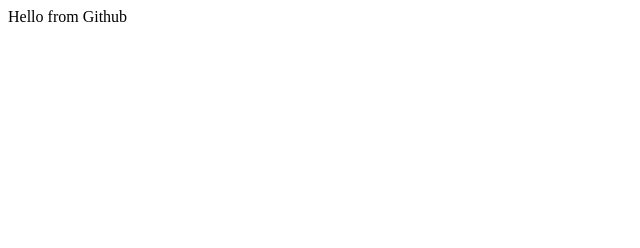
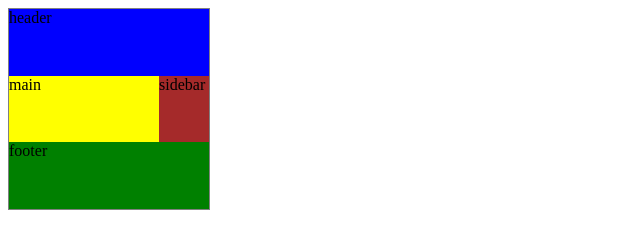
Before and after one commit to Tolik-Niconov/sk-training, a plain HTML site: page index.html in a window 1280 px wide. Shown: the whole page, without its empty margins (0-640 px from the left). Drawn offline with Linux system fonts and the light colour scheme.

Commit message:
Added training8

```diff
--- a/css/style.css
+++ b/css/style.css
@@ -0,0 +1,105 @@
+.container{
+    width: 200px;
+    height: 200px;
+    display: grid;
+    grid-template-columns: repeat(4, 50px);
+    grid-template-rows: auto;
+    border: 1px solid gray;
+    grid-template-areas:
+    "header header header header"
+    "main main main sidebar"
+    "footer footer footer footer";
+}
+
+.item-a{
+    background-color: blue;
+    grid-area: header;
+}
+.item-b{
+    background-color: yellow;
+    grid-area: main;
+}
+.item-c{
+    background-color: brown;
+    grid-area: sidebar;
+}
+.item-d{
+    background-color: green;
+    grid-area: footer;
+}
+
+
+
+
+
+
+
+
+
+
+
+
+
+
+
+
+
+
+
+
+
+
+
+
+
+
+
+
+
+
+
+
+
+
+
+
+
+
+
+
+
+
+
+
+
+
+
+/* .container{
+    display: grid;
+    width: 700px;
+    height: 700px;
+    border: 1px solid gray;
+    grid-template-columns: repeat(3,80px);
+    grid-template-rows: repeat(3,80px);
+    grid-template-columns: [first] 40px [line2] 50px [line3] auto [col4-start] 50px [five] 40px [end];
+    grid-template-rows: [row1-start] 25% [row1-end] 100px [third-line] auto [last-line] ;
+    gap: 15px 15px;
+    justify-content: center;
+    align-content: center;
+}
+.box{
+    background-color: aquamarine;
+    border: 1px dotted gray;
+}
+.item-a{
+    grid-column-start: 2 ;
+    grid-column-end: five;
+    grid-row-start: row1-strat ;
+    grid-row-end: 3;
+    border: 1px solid red;
+}
+.item-c{
+    border: 1px solid yellow;
+    grid-column: 3 /span 2;
+    grid-row: third-line /4;
+} */
--- a/index.html
+++ b/index.html
@@ -7,6 +7,24 @@
     <link rel="stylesheet" href="css/style.css">
 </head>
 <body>
-      <div>Hello from Github</div>
+    <div class="container">
+        <div class="item-a">header</div>
+        <div class="item-b">main</div>
+        <div class="item-c">sidebar</div>
+        <div class="item-d">footer</div>
+    </div>
+    <!-- <div class="container">
+        <div class="box">1</div>
+        <div class="box">2</div>
+        <div class="box">3</div>
+        <div class="box">4</div>
+        <div class="box">5</div>
+        <div class="box">6</div>
+        <div class="box">7</div>
+        <div class="box">8</div>
+        <div class="box">9</div>
+        <div class="item-a"></div>
+        <div class="item-c"></div>
+    </div> -->
 </body>
 </html>
```
